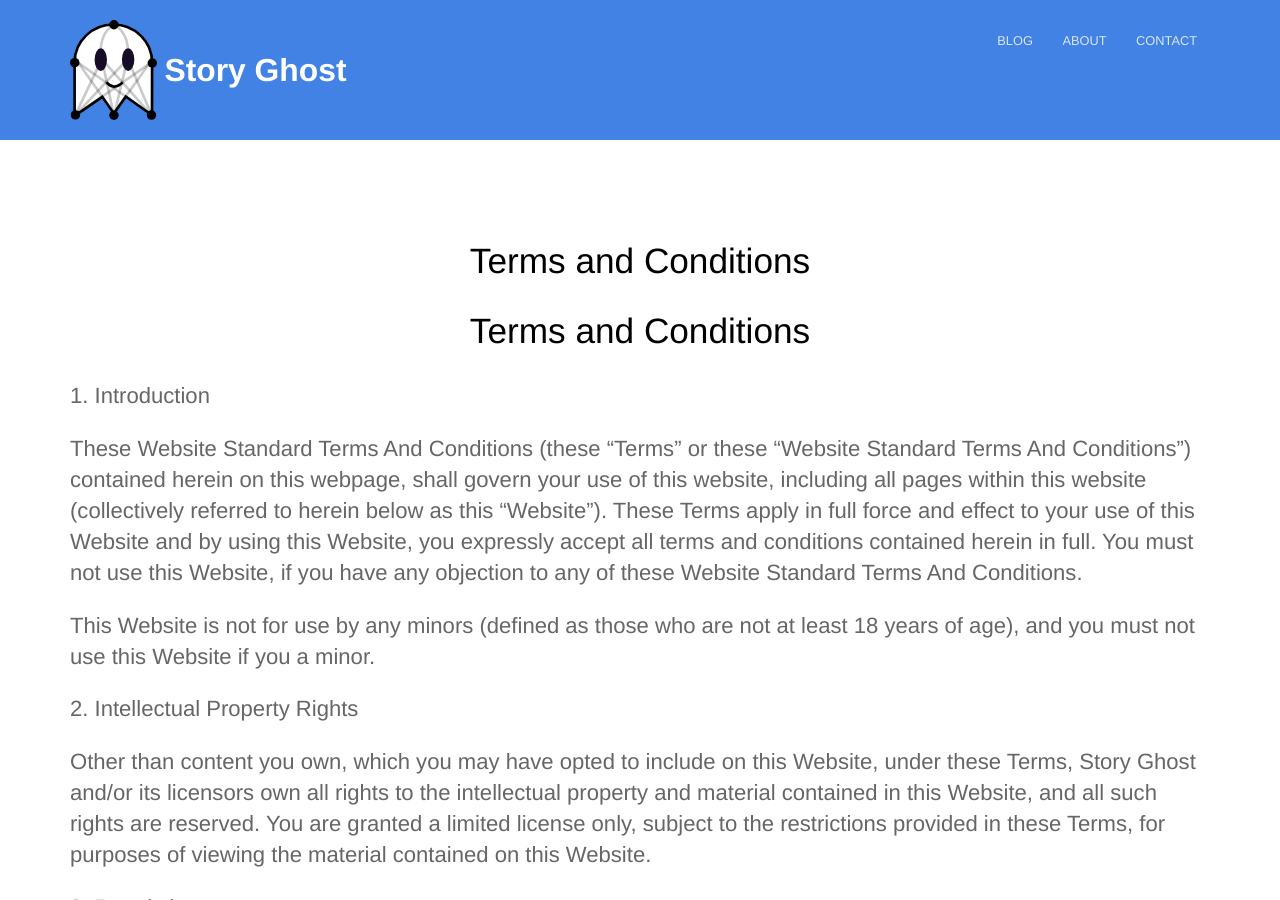
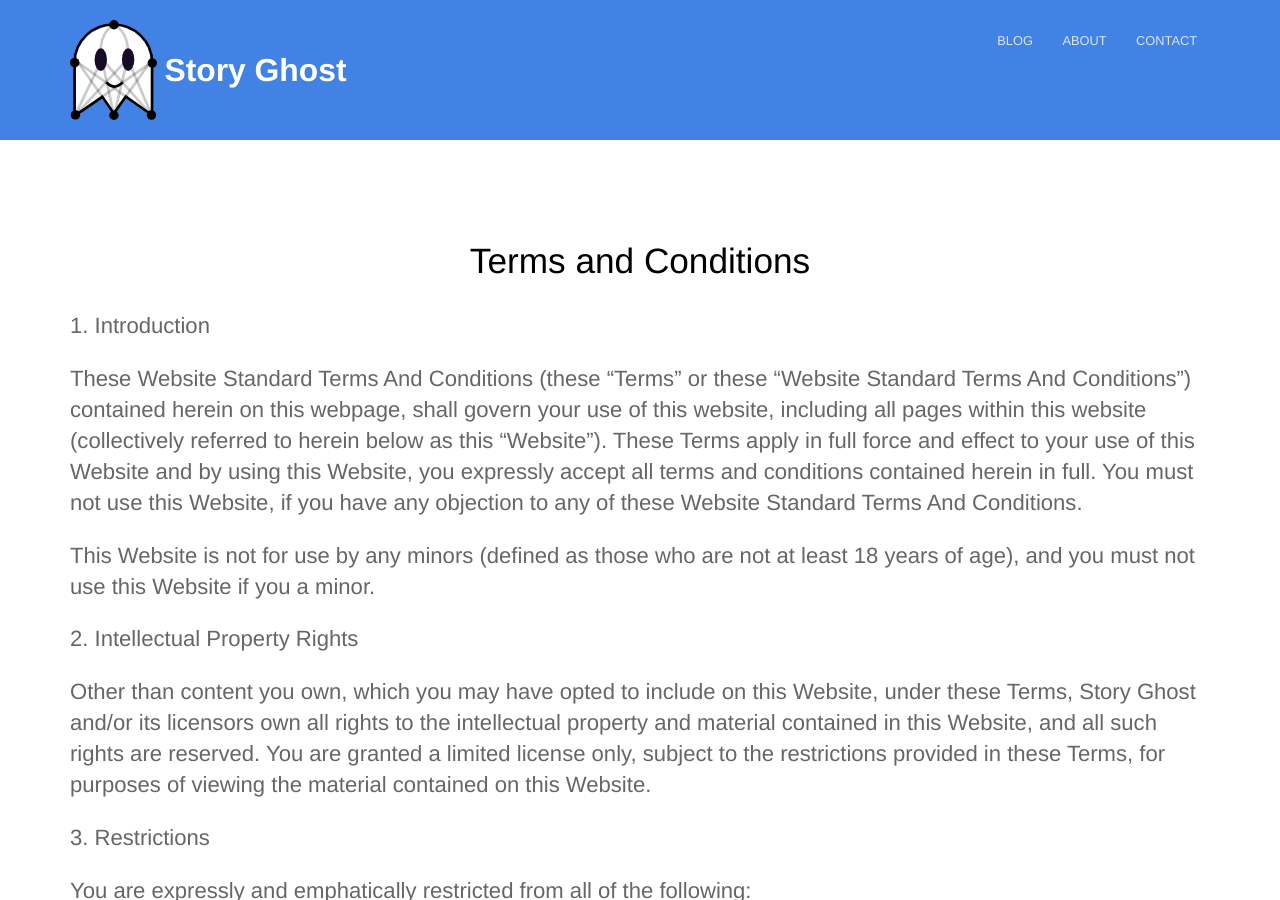
Before and after one commit to headchem/story-ghost, a Jekyll site: the page built from terms.html, in a window 1280 px wide and 900 px high. Built offline with Jekyll 4.4.1, drawn with Linux system fonts in a browser that asks for light colours.

Commit message:
Update terms.html

```diff
--- a/terms.html
+++ b/terms.html
@@ -1,8 +1,6 @@
 ---
 title: Terms and Conditions
 ---
-
-<h2>Terms and Conditions</h2>
 
 <p>1. Introduction
 </p>
```
